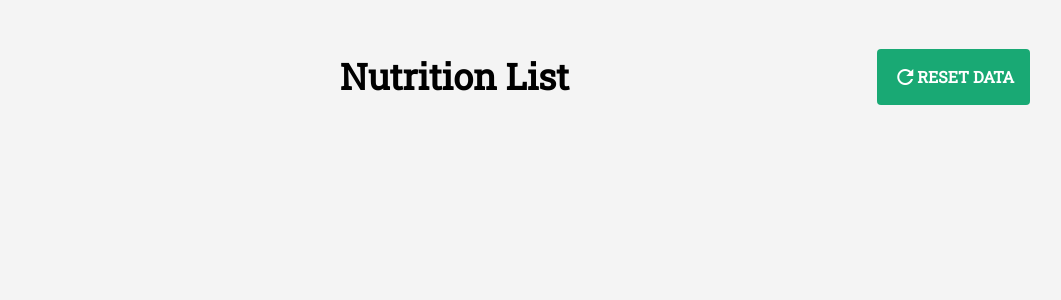
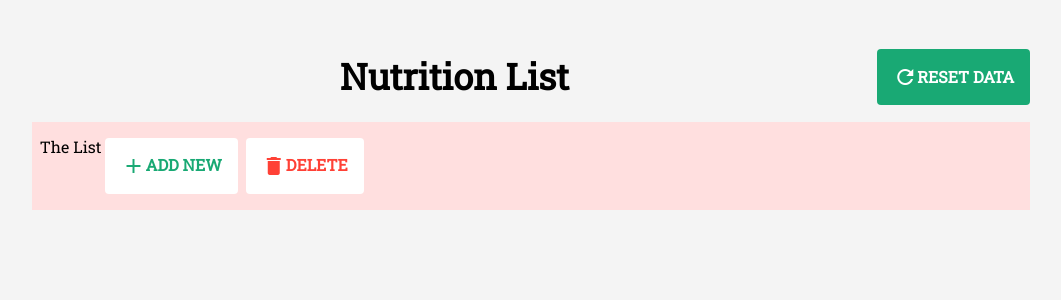
Before and after one commit to gittmaan/dessert-nutrition-table-summary, a React (Create React App) app: page / in a window 1280 px wide. Shown: the top 300 px of the page, without its empty margins (109-1170 px from the left). Built offline with nearby package versions, Linux system fonts and the light colour scheme.

Commit message:
NutritionList introduced

```diff
--- a/src/components/Home/index.tsx
+++ b/src/components/Home/index.tsx
@@ -3,8 +3,12 @@ import React, {
 } from 'react';
 import styled from 'styled-components';
 import Button from '../Button';
+import NutritionList from '../NutritionList';
 
-const HomeStyle = styled.div.attrs({
+const HomeStyle = styled.div`
+`;
+
+const HeadStyle = styled.div.attrs({
   className: 'flex',
 })``
 
@@ -19,6 +23,7 @@ const Home = () => {
 
   return(
     <HomeStyle>
+      <HeadStyle>
         <HeadingStyle>
           Nutrition List
         </HeadingStyle>
@@ -29,6 +34,8 @@ const Home = () => {
          >
           RESET DATA
         </Button>
+      </HeadStyle>
+      <NutritionList />
     </HomeStyle>
   );
 };
--- /dev/null
+++ b/src/components/NutritionList/index.tsx
@@ -0,0 +1,30 @@
+import Button from '../Button';
+import styled from 'styled-components';
+
+const NutritionListStyle = styled.div.attrs({
+  className: 'pv3 ph2 bg-washed-red flex',
+})``
+
+const NutritionList = () => {
+  return(
+    <NutritionListStyle>
+      The List
+      <Button
+        className='bg-white green mh1'
+        icon='add'
+       >
+        ADD NEW
+      </Button>
+      <Button
+        className='bg-white red mh1'
+        icon='delete'
+        disabled={true}
+        data-testid='delete-button'
+      >
+          DELETE
+      </Button>
+    </NutritionListStyle>
+  );
+};
+
+export default NutritionList;
```
Lines whose indentation alone changed are shown as unchanged.
